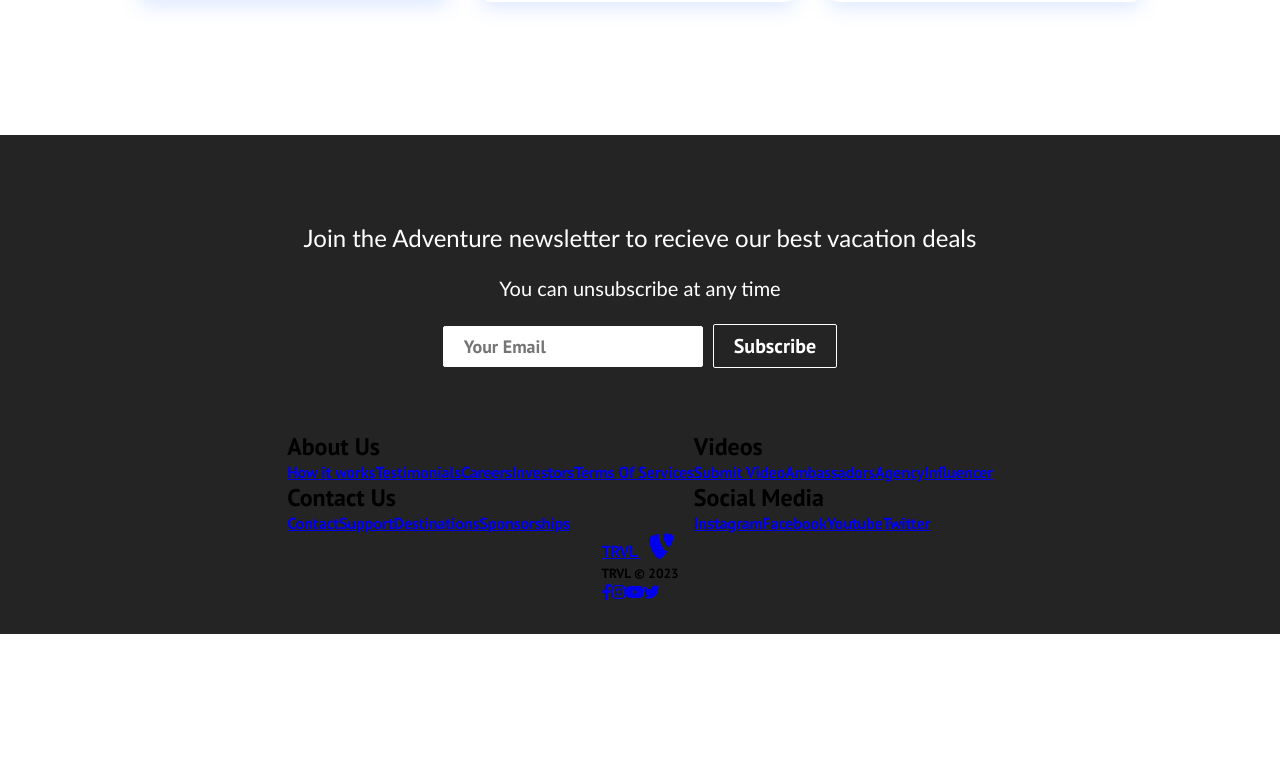
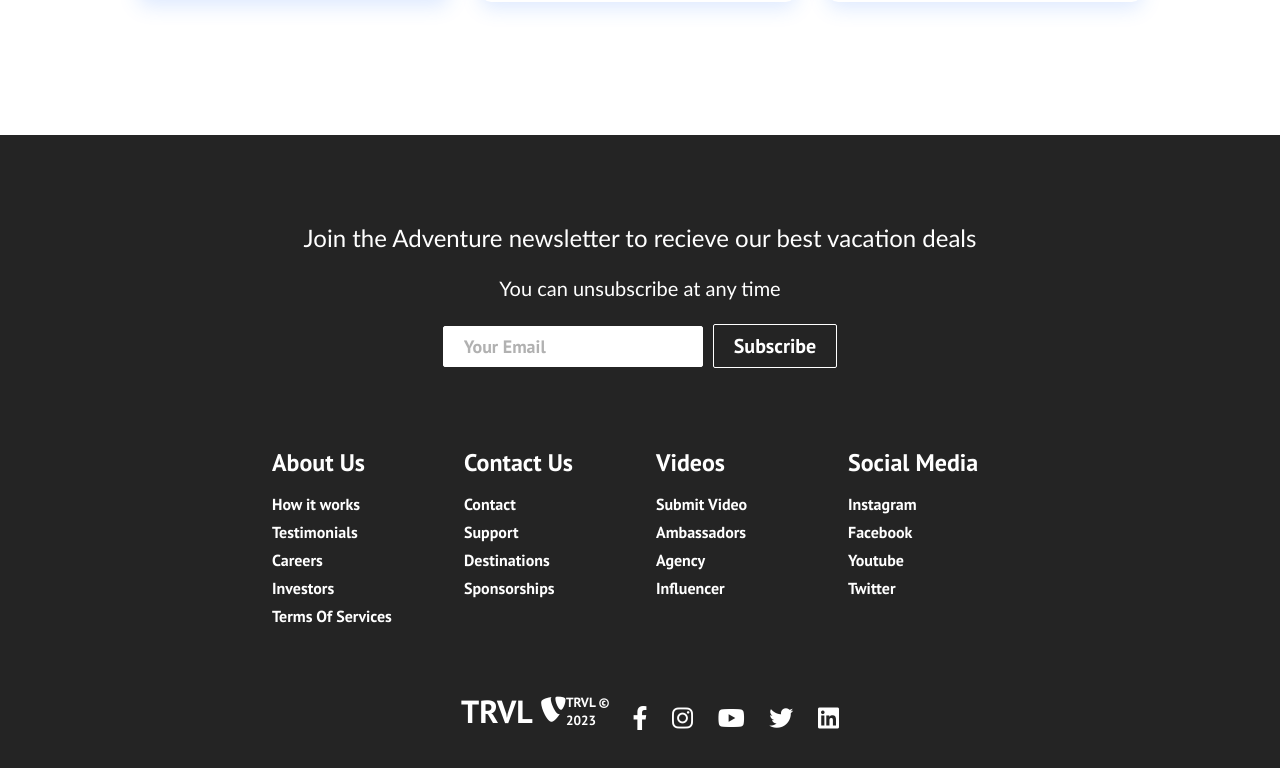
Before and after one commit to Azikenp/TRVL, a React (Vite) app: page / in a window 1280 px wide. Shown: the part 1813-2581 px from the top of the page. Before the commit the page ends 2447 px from the top, so only its background shows below. Built offline with nearby package versions, Linux system fonts and the light colour scheme.

Commit message:
final commit

```diff
--- a/src/components/Footer.css
+++ b/src/components/Footer.css
@@ -49,3 +49,109 @@
     display: flex;
     justify-content: center;
 }
+
+.footer-link-wrapper{
+    display: flex;
+}
+
+.footer-link-items{
+    display: flex;
+    flex-direction: column;
+    align-items: flex-start;
+    margin: 16px;
+    text-align:left;
+    width: 160px;
+    box-sizing: border-box;
+}
+
+.footer-link-items h2{
+    margin-bottom: 16px;
+}
+
+.footer-link-items > h2{
+    color: #fff;
+}
+
+.footer-link-items a{
+    color: #fff;
+    text-decoration: none;
+    margin-bottom: 8px;
+}
+
+.footer-link-items a:hover{
+    color: #e9e9e9;
+    transition: 0.3s ease-out;
+}
+
+.footer-email-form h2{
+    margin-bottom: 32px;
+}
+
+.footer-input::placeholder{
+    color: #b1b1b1;
+}
+
+.social-icon-link{
+    color: #fff;
+    font-size: 24px;
+}
+
+.social-media{
+    max-width: 1000px;
+    width: 100%;
+}
+
+.social-media-wrap{
+    display: flex;
+    align-items: center;
+    justify-content: space-between;
+    width: 90%;
+    max-width: 1000px;
+    margin: 40px auto 0 auto;
+}
+
+.social-icons{
+    display: flex;
+    justify-content: space-between;
+    align-items: center;
+    width: 240px;
+}
+
+.social-logo{
+    color: #fff;
+    justify-self: start;
+    margin-left: 20px;
+    cursor: pointer;
+    text-decoration: none;
+    font-size: 2rem;
+    display: flex;
+    align-items: center;
+    margin-bottom: 16px;
+}
+
+.website-rights{
+    color: #fff;
+    margin-bottom: 16px;
+}
+
+@media screen and (max-width: 820px) {
+    .footer-links{
+        padding-top: 2rem;
+    }
+
+    .footer-input{
+        width: 100%;
+    }
+
+    .btn{
+        width: 100%;
+    }
+
+    .footer-link-wrapper{
+        flex-direction: column;
+    }
+
+    .social-media-wrap{
+        flex-direction: column;
+    }
+}
--- a/src/components/Footer.jsx
+++ b/src/components/Footer.jsx
@@ -54,14 +54,14 @@
         <section className="social-">
             <div className="social-media-wrap">
                 <div className="footer-logo">
-                    <Link to='/' className="social logo">
+                    <Link to='/' className="social-logo">
                         TRVL <i className="fab fa-typo3"></i>
                     </Link>
                 </div>
                 <small className="website-rights">TRVL &copy; 2023</small>
                 <div className="social-icons">
                     <Link
-                    className="socal-icon-link facebook"
+                    className="social-icon-link facebook"
                     to='/'
                     target='_blank'
                     aria-label='Facebook'
@@ -69,7 +69,7 @@
                         <i className="fab fa-facebook-f"></i>
                     </Link>
                     <Link
-                    className="socal-icon-link instagram"
+                    className="social-icon-link instagram"
                     to='/'
                     target='_blank'
                     aria-label='Instagram'
@@ -77,7 +77,7 @@
                         <i className="fab fa-instagram"></i>
                     </Link>
                     <Link
-                    className="socal-icon-link youtube"
+                    className="social-icon-link youtube"
                     to='/'
                     target='_blank'
                     aria-label='Youtube'
@@ -86,7 +86,7 @@
                     </Link>
 
                     <Link
-                    className="socal-icon-link twitter"
+                    className="social-icon-link twitter"
                     to='/'
                     target='_blank'
                     aria-label='Twitter'
@@ -94,12 +94,12 @@
                         <i className="fab fa-twitter"></i>
                     </Link>
                     <Link
-                    className="socal-icon-link linkedin"
+                    className="social-icon-link linkedin"
                     to='/'
                     target='_blank'
                     aria-label='LinkedIn'
                     >
-                        <i className="fab fa-linkedIn"></i>
+                        <i className="fab fa-linkedin"></i>
                     </Link>
                 </div>
             </div>
```
